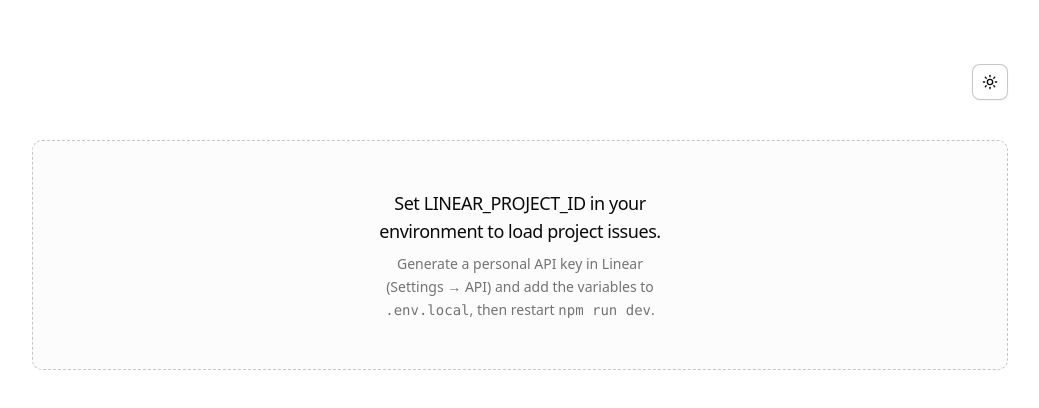
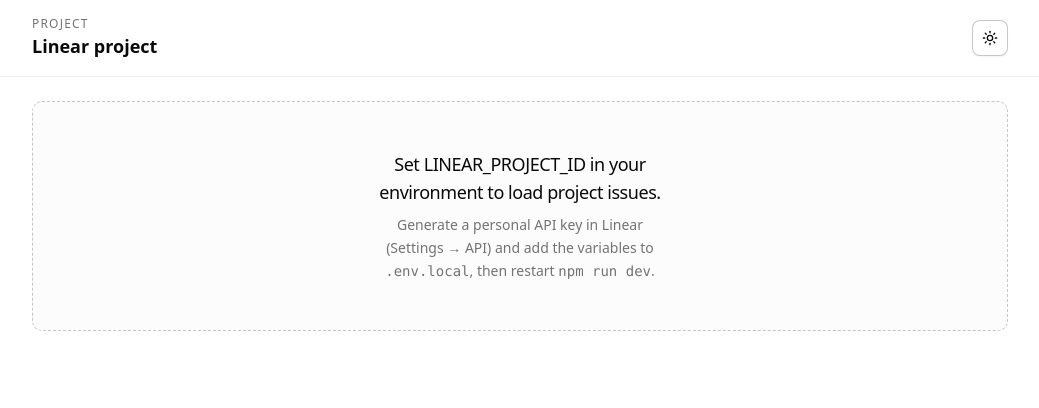
Before and after one commit to danielppolo/linear-public-client, a Next.js app: page / in a window 1280 px wide. Shown: the top 408 px of the page, without its empty margins (120-1159 px from the left). Built offline with nearby package versions, Linux system fonts and the light colour scheme.

Commit message:
refactor: update project overview to display active and completed issue counts in tabs for better clarity in page.tsx

```diff
--- a/app/page.tsx
+++ b/app/page.tsx
@@ -35,39 +35,28 @@
 
   return (
     <div className="min-h-screen bg-background text-foreground">
-      <main className="mx-auto flex w-full max-w-5xl flex-col gap-10 px-6 py-16">
-        <div className="flex justify-end">
+      <div className="sticky inset-x-0 top-0 z-10 border-b border-border/60 bg-background/70 backdrop-blur">
+        <div className="mx-auto flex w-full max-w-5xl items-center justify-between px-6 py-4">
+          <div className="flex flex-col">
+            <span className="text-xs uppercase tracking-widest text-muted-foreground">Project</span>
+            <strong className="text-lg font-semibold">
+              {projectData?.projectName ?? "Linear project"}
+            </strong>
+          </div>
           <ThemeToggle />
         </div>
-
+      </div>
+      <main className="mx-auto flex w-full max-w-5xl flex-col gap-10 p-6">
         {projectData ? (
           <section className="space-y-6">
-            <div className="space-y-2">
-              <p className="text-sm uppercase tracking-wide text-muted-foreground">Project issues</p>
-              <div className="flex flex-wrap items-center justify-between gap-3">
-                <div className="flex flex-wrap items-center gap-3">
-                  <h1 className="text-2xl font-semibold">{projectData.projectName}</h1>
-                  {projectData.projectUrl ? (
-                    <a
-                      href={projectData.projectUrl}
-                      target="_blank"
-                      rel="noreferrer"
-                      className="text-sm text-primary underline-offset-4 hover:underline"
-                    >
-                      View in Linear
-                    </a>
-                  ) : null}
-                </div>
-                <p className="text-sm text-muted-foreground">
-                  Active: {activeIssues.length} · Completed: {completedIssues.length}
-                </p>
-              </div>
-            </div>
-
             <Tabs defaultValue="active" className="space-y-6">
               <TabsList className="grid w-full grid-cols-2">
-                <TabsTrigger value="active">Development</TabsTrigger>
-                <TabsTrigger value="inactive">Completed</TabsTrigger>
+                <TabsTrigger value="active">
+                  Active
+                </TabsTrigger>
+                <TabsTrigger value="inactive">
+                  Completed
+                </TabsTrigger>
               </TabsList>
               <TabsContent value="active">
                 {activeIssues.length ? (
```
